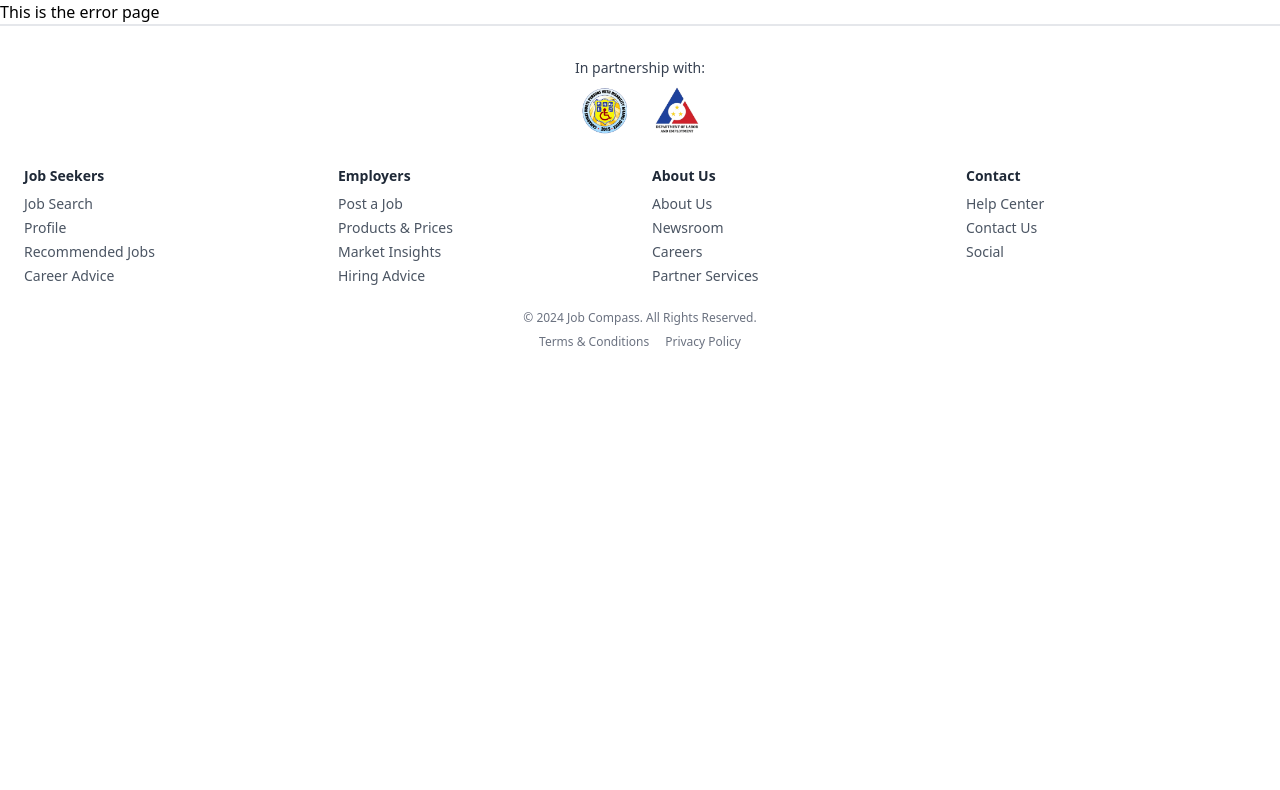
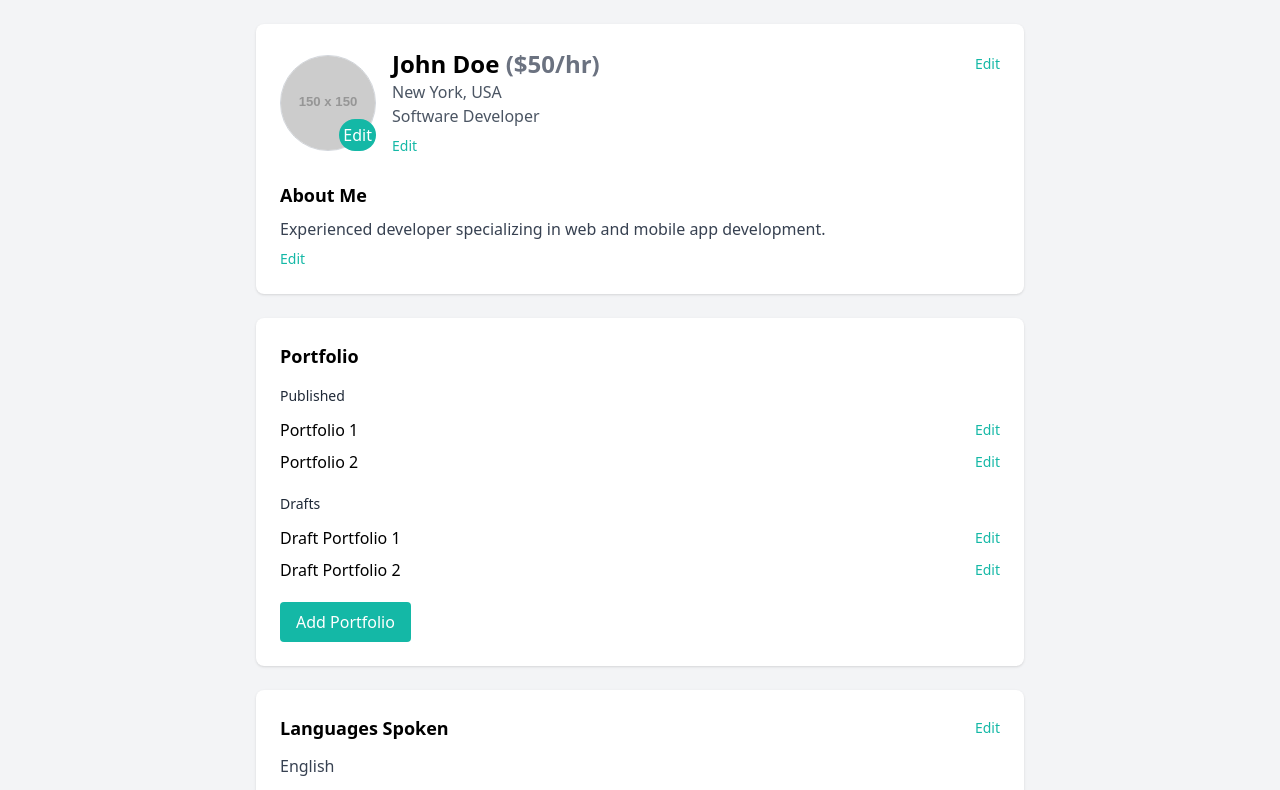
Before and after one commit to IsaacObusan/SAD-REVISED, a React (Vite) app: page /profile in a window 1280 px wide. Shown: the top 790 px of the page. Built offline with nearby package versions, Linux system fonts and the light colour scheme.

Commit message:
Your profile content

```diff
--- a/src/App.tsx
+++ b/src/App.tsx
@@ -1,4 +1,4 @@
-import React, { Suspense } from 'react';
+import React, { Suspense, useState } from 'react';
 import { BrowserRouter, Routes, Route } from 'react-router-dom';
 import Footer from './components/Footer'; // Import the Footer component
 
@@ -10,6 +10,7 @@ const EmployerLandingPage = React.lazy(() => import('./components/EmployerLandin
 const ErrorPage = React.lazy(() => import('./components/Error'));
 const SignUp = React.lazy(() => import('./components/SignUp'));
 const Admin = React.lazy(() => import('./components/Admin'));
+const YourProfile = React.lazy(() => import('./components/YourProfile')); // Lazy load YourProfile component
 
 const LoadingSpinner = () => (
   <div className="flex items-center justify-center h-screen">
@@ -28,6 +29,7 @@ const App: React.FC = () => {
           <Route path="/employee-landing" element={<EmployeeLandingPage />} />
           <Route path="/employer-landing" element={<EmployerLandingPage />} />
           <Route path="/admin" element={<Admin />} />
+          <Route path="/profile" element={<YourProfile />} /> {/* Add route for YourProfile */}
           <Route path="/*" element={<ErrorPage />} />
         </Routes>
         <Footer /> {/* Insert Footer component */}
--- a/src/components/EmployeeLandingPage.tsx
+++ b/src/components/EmployeeLandingPage.tsx
@@ -1,6 +1,7 @@
 import React, { useState, useEffect, useRef } from 'react';
 import axios from 'axios';
 import Footer from './Footer';
+import { useNavigate } from 'react-router-dom';
 
 
 interface jobHiring {
@@ -275,9 +276,9 @@ const toggleDropdown = () => {
         <option value="" disabled>
           Find Work
         </option>
-        <option value="Option1">Option 1</option>
-        <option value="Option2">Option 2</option>
-        <option value="Option3">Option 3</option>
+        <option value="Option1">Work</option>
+        <option value="Option2">Saved Jobs</option>
+        <option value="Option3">Proposals</option>
       </select>
     </div>
 
@@ -290,9 +291,9 @@ const toggleDropdown = () => {
         <option value="" disabled>
           Deliver Work
         </option>
-        <option value="Option1">Option 1</option>
-        <option value="Option2">Option 2</option>
-        <option value="Option3">Option 3</option>
+        <option value="Option1">Active</option>
+        <option value="Option2">History</option>
+        <option value="Option3">Hourly</option>
       </select>
     </div>
   </div>
--- /dev/null
+++ b/src/components/YourProfile.tsx
@@ -0,0 +1,210 @@
+import React, { useState } from 'react';
+
+// Example list of international languages (can be extended)
+const allLanguages = [
+  'English', 'Spanish', 'French', 'German', 'Chinese', 'Japanese', 'Russian', 'Arabic', 'Portuguese', 'Hindi', 'Bengali', 'Italian', 'Korean', 'Dutch', 'Turkish',
+];
+
+const YourProfile: React.FC = () => {
+  const [name, setName] = useState('John Doe');
+  const [location, setLocation] = useState('New York, USA');
+  const [position, setPosition] = useState('Software Developer');
+  const [description, setDescription] = useState(
+    'Experienced developer specializing in web and mobile app development.'
+  );
+  const [rate, setRate] = useState('$50/hr');
+  const [publishedPortfolios, setPublishedPortfolios] = useState([
+    'Portfolio 1',
+    'Portfolio 2',
+  ]);
+  const [draftPortfolios, setDraftPortfolios] = useState([
+    'Draft Portfolio 1',
+    'Draft Portfolio 2',
+  ]);
+  const [languagesUsed, setLanguagesUsed] = useState(['English', 'Spanish', 'French']);
+
+  // Modal states
+  const [isLanguageModalOpen, setIsLanguageModalOpen] = useState(false);
+  const [selectedLanguages, setSelectedLanguages] = useState<string[]>(languagesUsed);
+
+  const handleEdit = (field: string) => {
+    alert(`Edit ${field}`);
+  };
+
+  const handleAddPortfolio = () => {
+    alert('Add a new portfolio');
+  };
+
+  const handleLanguageChange = (event: React.ChangeEvent<HTMLInputElement>) => {
+    const language = event.target.value;
+    setSelectedLanguages((prevLanguages) =>
+      prevLanguages.includes(language)
+        ? prevLanguages.filter((lang) => lang !== language)
+        : [...prevLanguages, language]
+    );
+  };
+
+  const handleSaveLanguages = () => {
+    setLanguagesUsed(selectedLanguages);
+    setIsLanguageModalOpen(false);
+  };
+
+  return (
+    <div className="flex flex-col items-center p-6 bg-gray-100 min-h-screen">
+      {/* Profile Section */}
+      <div className="w-full max-w-3xl bg-white p-6 shadow rounded-lg">
+        {/* Profile Image */}
+        <div className="flex items-center gap-4">
+          <div className="relative">
+            <img
+              src="https://via.placeholder.com/150"
+              alt="Profile"
+              className="w-24 h-24 rounded-full border border-gray-300 object-cover"
+            />
+            <button
+              className="absolute bottom-0 right-0 bg-teal-500 text-white p-1 rounded-full"
+              onClick={() => handleEdit('Profile Image')}
+            >
+              Edit
+            </button>
+          </div>
+          <div className="flex-1">
+            <div className="flex items-center justify-between">
+              <h1 className="text-2xl font-bold">
+                {name} <span className="text-gray-500">({rate})</span>
+              </h1>
+              <button
+                className="text-sm text-teal-500 hover:underline"
+                onClick={() => handleEdit('Name')}
+              >
+                Edit
+              </button>
+            </div>
+            <p className="text-gray-600">{location}</p>
+            <p className="text-gray-600">{position}</p>
+            <button
+              className="mt-2 text-sm text-teal-500 hover:underline"
+              onClick={() => handleEdit('Location/Position')}
+            >
+              Edit
+            </button>
+          </div>
+        </div>
+
+        {/* Description */}
+        <div className="mt-6">
+          <h2 className="text-lg font-semibold">About Me</h2>
+          <p className="text-gray-700 mt-2">{description}</p>
+          <button
+            className="mt-2 text-sm text-teal-500 hover:underline"
+            onClick={() => handleEdit('Description')}
+          >
+            Edit
+          </button>
+        </div>
+      </div>
+
+      {/* Portfolio Section */}
+      <div className="w-full max-w-3xl bg-white p-6 shadow rounded-lg mt-6">
+        <h2 className="text-lg font-semibold">Portfolio</h2>
+        <div className="mt-4">
+          <h3 className="text-sm font-medium text-gray-800">Published</h3>
+          <ul className="mt-2">
+            {publishedPortfolios.map((portfolio, index) => (
+              <li key={index} className="flex items-center justify-between py-1">
+                <span>{portfolio}</span>
+                <button
+                  className="text-sm text-teal-500 hover:underline"
+                  onClick={() => handleEdit(`Published Portfolio ${index + 1}`)}
+                >
+                  Edit
+                </button>
+              </li>
+            ))}
+          </ul>
+        </div>
+        <div className="mt-4">
+          <h3 className="text-sm font-medium text-gray-800">Drafts</h3>
+          <ul className="mt-2">
+            {draftPortfolios.map((portfolio, index) => (
+              <li key={index} className="flex items-center justify-between py-1">
+                <span>{portfolio}</span>
+                <button
+                  className="text-sm text-teal-500 hover:underline"
+                  onClick={() => handleEdit(`Draft Portfolio ${index + 1}`)}
+                >
+                  Edit
+                </button>
+              </li>
+            ))}
+          </ul>
+        </div>
+        <button
+          className="mt-4 px-4 py-2 bg-teal-500 text-white rounded hover:bg-teal-600"
+          onClick={handleAddPortfolio}
+        >
+          Add Portfolio
+        </button>
+      </div>
+
+      {/* Languages Section */}
+      <div className="w-full max-w-3xl bg-white p-6 shadow rounded-lg mt-6">
+        <div className="flex items-center justify-between">
+          <h2 className="text-lg font-semibold">Languages Spoken</h2>
+          <button
+            className="text-sm text-teal-500 hover:underline"
+            onClick={() => setIsLanguageModalOpen(true)}
+          >
+            Edit
+          </button>
+        </div>
+        <ul className="mt-2">
+          {languagesUsed.map((language, index) => (
+            <li key={index} className="py-1 text-gray-700">
+              {language}
+            </li>
+          ))}
+        </ul>
+      </div>
+
+      {/* Language Edit Modal */}
+      {isLanguageModalOpen && (
+        <div className="fixed inset-0 bg-gray-500 bg-opacity-50 flex items-center justify-center z-50">
+          <div className="bg-white p-6 rounded-lg shadow-lg max-w-md w-full">
+            <h3 className="text-lg font-semibold mb-4">Select Languages</h3>
+            <div className="space-y-2">
+              {allLanguages.map((language) => (
+                <label key={language} className="block">
+                  <input
+                    type="checkbox"
+                    value={language}
+                    checked={selectedLanguages.includes(language)}
+                    onChange={handleLanguageChange}
+                    className="mr-2"
+                  />
+                  {language}
+                </label>
+              ))}
+            </div>
+            <div className="mt-4 flex justify-between">
+              <button
+                className="px-4 py-2 bg-teal-500 text-white rounded hover:bg-teal-600"
+                onClick={handleSaveLanguages}
+              >
+                Save
+              </button>
+              <button
+                className="px-4 py-2 bg-gray-500 text-white rounded hover:bg-gray-600"
+                onClick={() => setIsLanguageModalOpen(false)}
+              >
+                Cancel
+              </button>
+            </div>
+          </div>
+        </div>
+      )}
+    </div>
+  );
+};
+
+export default YourProfile;
```
